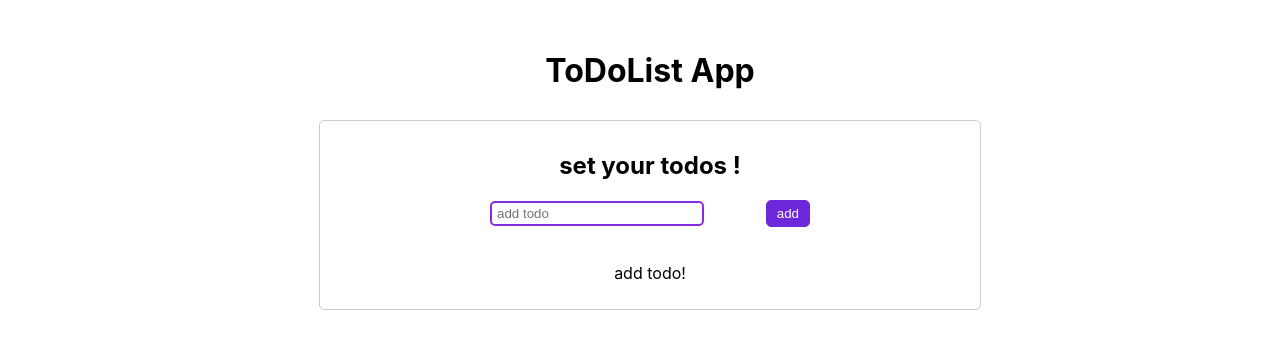
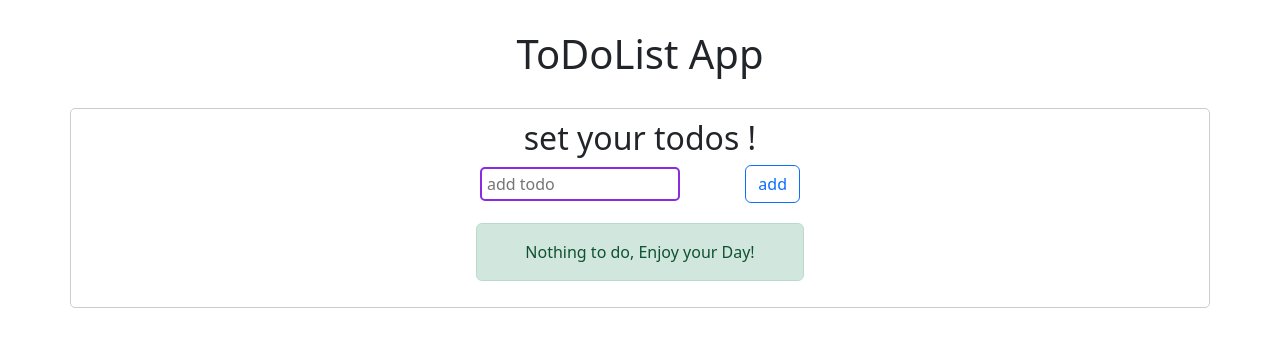
Before and after one commit to hedieh-heydari/ReactToDoApp, a React (Create React App) app: page / in a window 1280 px wide. Shown: the top 348 px of the page. Built offline with nearby package versions, Linux system fonts and the light colour scheme.

Commit message:
installed bootstap and reactstrap

```diff
--- a/package.json
+++ b/package.json
@@ -6,10 +6,12 @@
     "@testing-library/jest-dom": "^5.16.5",
     "@testing-library/react": "^13.3.0",
     "@testing-library/user-event": "^13.5.0",
+    "bootstrap": "^5.2.1",
     "react": "^18.2.0",
     "react-dom": "^18.2.0",
     "react-scripts": "5.0.1",
     "react-select": "^5.4.0",
+    "reactstrap": "^9.1.4",
     "web-vitals": "^2.1.4"
   },
   "scripts": {
--- a/src/Components/ToDoForm.js
+++ b/src/Components/ToDoForm.js
@@ -1,4 +1,5 @@
 import { useEffect, useRef, useState } from "react";
+import { Button } from "reactstrap";
 
 const ToDoForm = (props) => {
   const [input, setInput] = useState(props.edit && props.edit.text);
@@ -29,12 +30,14 @@ const ToDoForm = (props) => {
             value={input}
             onChange={changeHandler}
           />
-          <button
-            className={`btn ${props.edit ? "updateTodo" : "addTodo"}`}
+          <Button
+            outline
+            color="primary"
+            // className={`btn ${props.edit ? "updateTodo" : "addTodo"}`}
             type="submit"
           >
             {props.edit ? "edit" : "add"}
-          </button>
+          </Button>
         </div>
       </form>
     </>
--- a/src/Components/TodoList.js
+++ b/src/Components/TodoList.js
@@ -1,6 +1,7 @@
 import { useState } from "react";
 import Todo from "./Todo";
 import ToDoForm from "./ToDoForm";
+import { Alert } from "reactstrap";
 
 const ToDoList = ({ todos, onComplete, onDelete, onUpdateTodo }) => {
   const [edit, setEdit] = useState({ id: null, text: "", isCompleted: false });
@@ -11,7 +12,8 @@ const ToDoList = ({ todos, onComplete, onDelete, onUpdateTodo }) => {
   };
 
   const renderTodos = () => {
-    if (todos.length === 0) return <p>add todo!</p>;
+    if (todos.length === 0)
+      return <Alert className="px-5">Nothing to do, Enjoy your Day!</Alert>;
 
     return todos.map((todo) => {
       return (
```
Also changed, not shown: src/index.js (+6 -5 lines), 1 other file (tests, documents, lock files or other folders).
